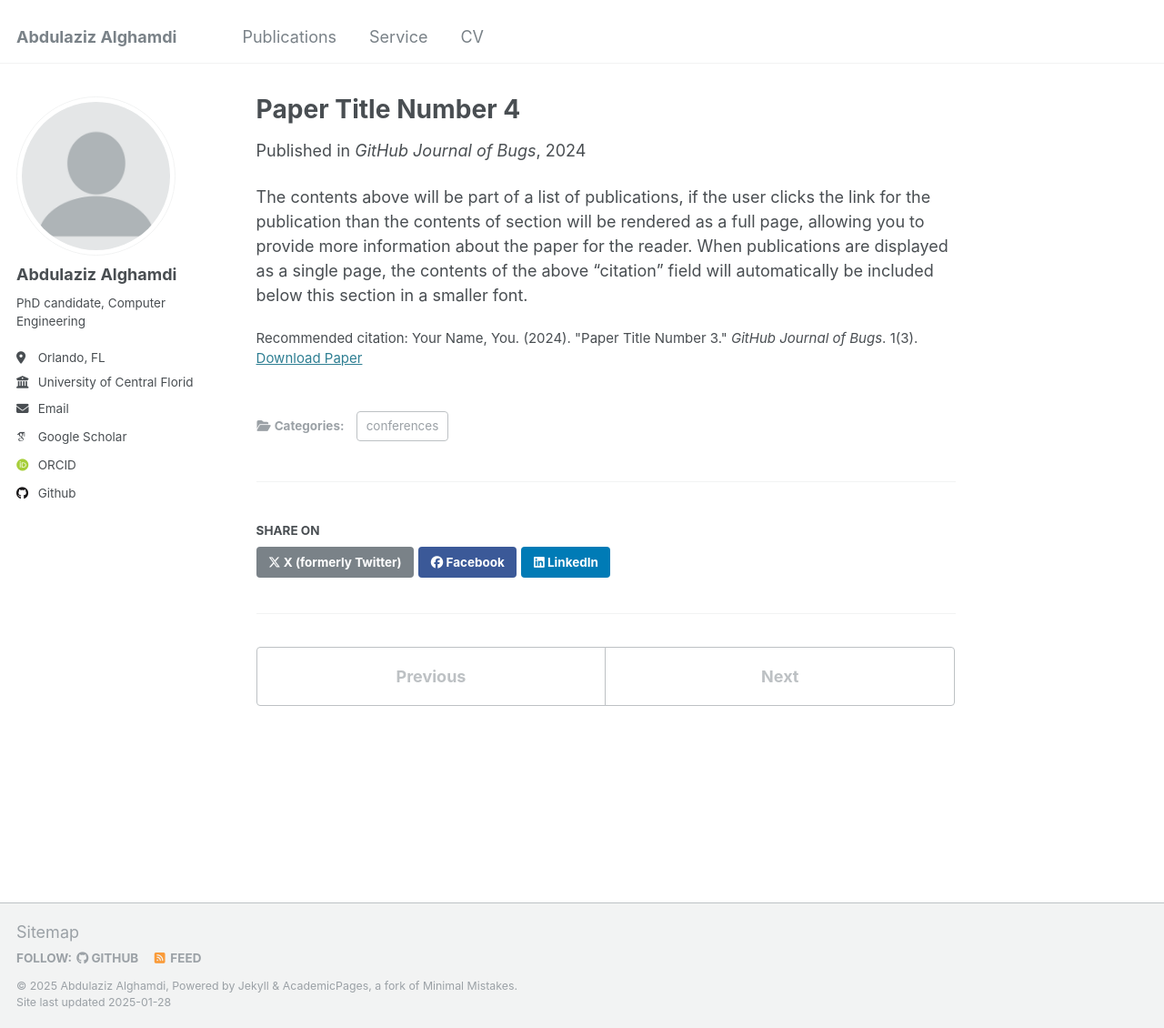
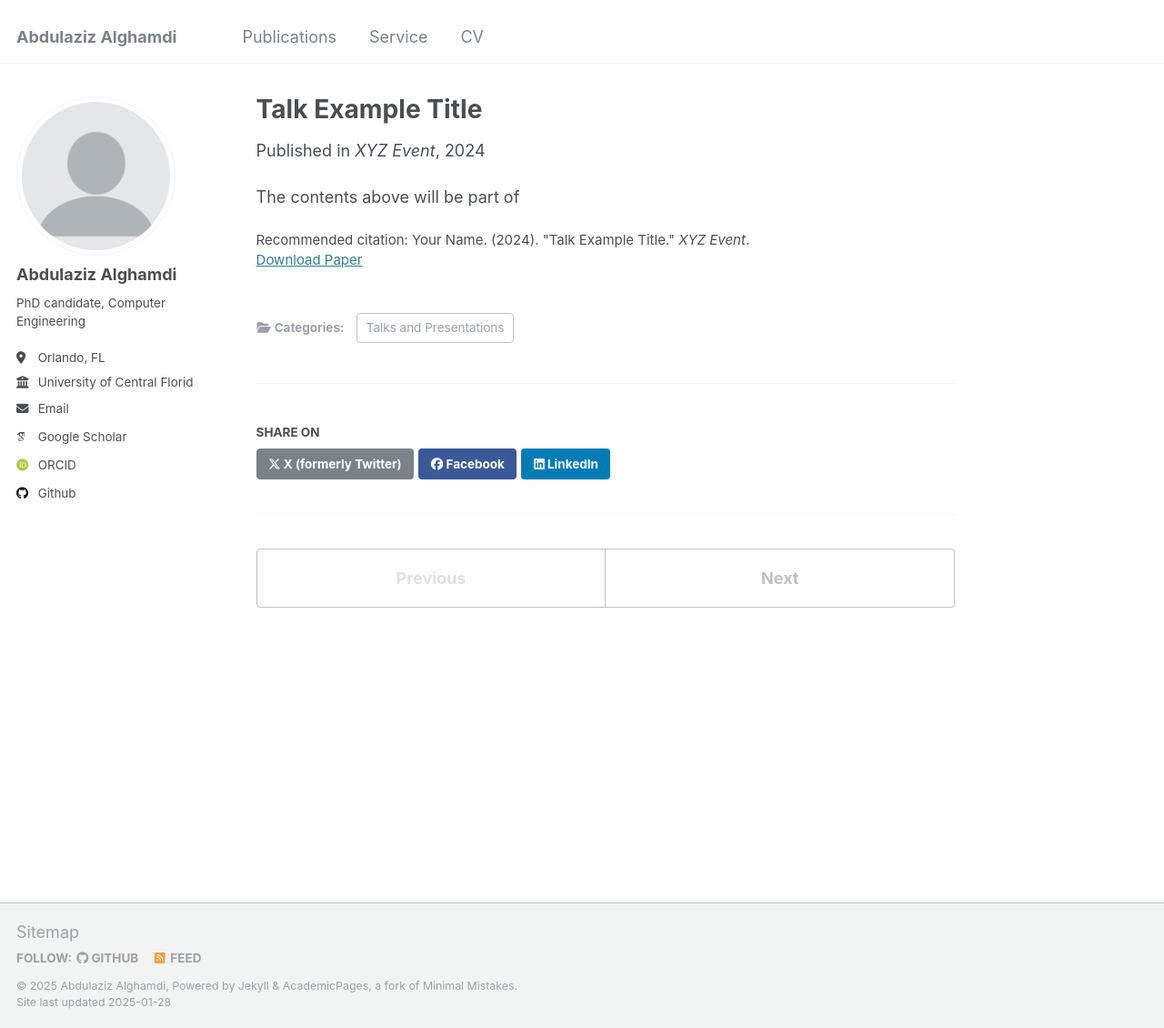
Before and after one commit to Eamna/eamna.github.io, a Jekyll site: the page built from _publications/2024-02-17-paper-title-number-4.md, in a window 1280 px wide and 1130 px high. Shown: the whole window at 91% size. Built offline with Jekyll 4.4.1, drawn with Linux system fonts in a browser that asks for light colours; some web fonts are replaced.

Commit message:
Update 2024-02-17-paper-title-number-4.md

```diff
--- a/_publications/2024-02-17-paper-title-number-4.md
+++ b/_publications/2024-02-17-paper-title-number-4.md
@@ -1,13 +1,13 @@
 ---
-title: "Paper Title Number 4"
+title: "Talk Example Title"
 collection: publications
-category: conferences
-permalink: /publication/2024-02-17-paper-title-number-4
-excerpt: 'This paper is about fixing template issue #693.'
-date: 2024-02-17
-venue: 'GitHub Journal of Bugs'
-paperurl: 'http://academicpages.github.io/files/paper3.pdf'
-citation: 'Your Name, You. (2024). &quot;Paper Title Number 3.&quot; <i>GitHub Journal of Bugs</i>. 1(3).'
+category: Talks and Presentations
+permalink: /publication/2024-01-01-talk-title
+excerpt: 'This talk was delivered at XYZ event, focusing on ABC topic.'
+date: 2024-01-01
+venue: 'XYZ Event'
+paperurl: ''
+citation: 'Your Name. (2024). &quot;Talk Example Title.&quot; <i>XYZ Event</i>.'
 ---
 
-The contents above will be part of a list of publications, if the user clicks the link for the publication than the contents of section will be rendered as a full page, allowing you to provide more information about the paper for the reader. When publications are displayed as a single page, the contents of the above "citation" field will automatically be included below this section in a smaller font.
+The contents above will be part of
```
